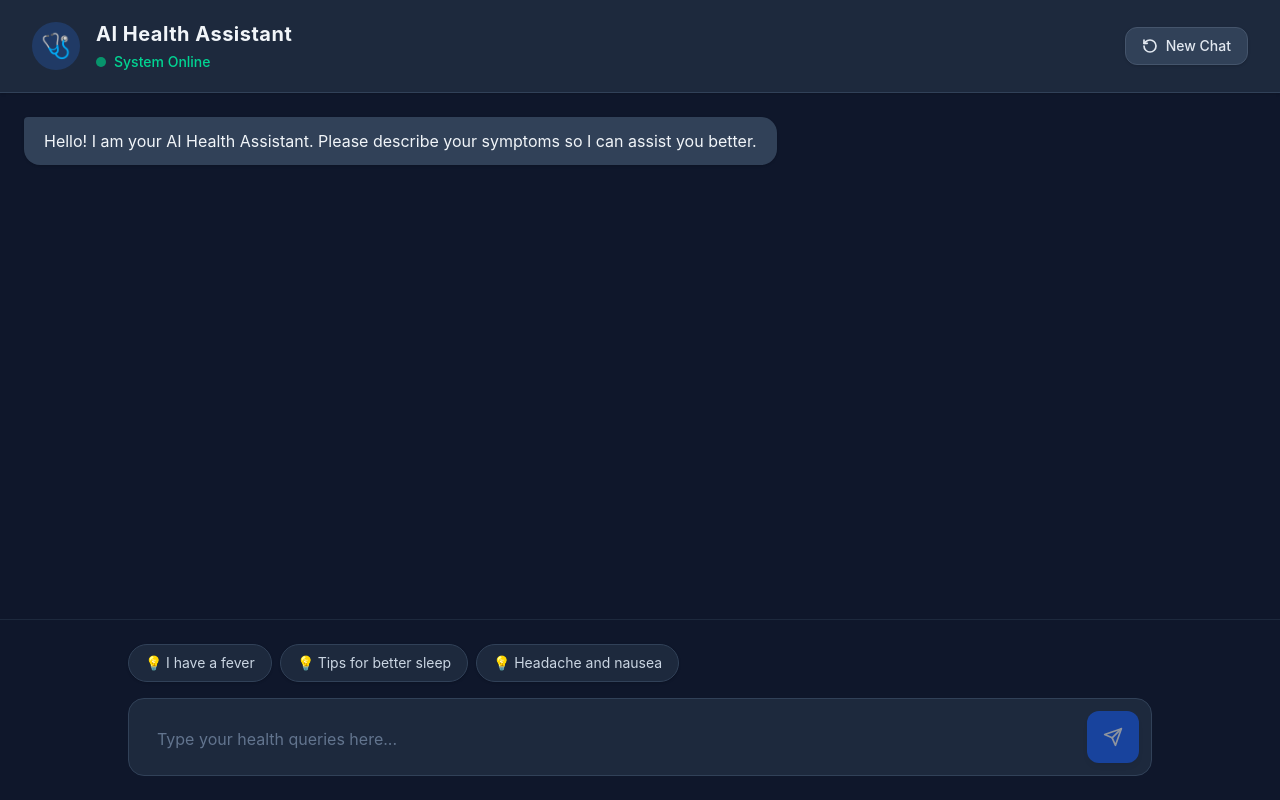
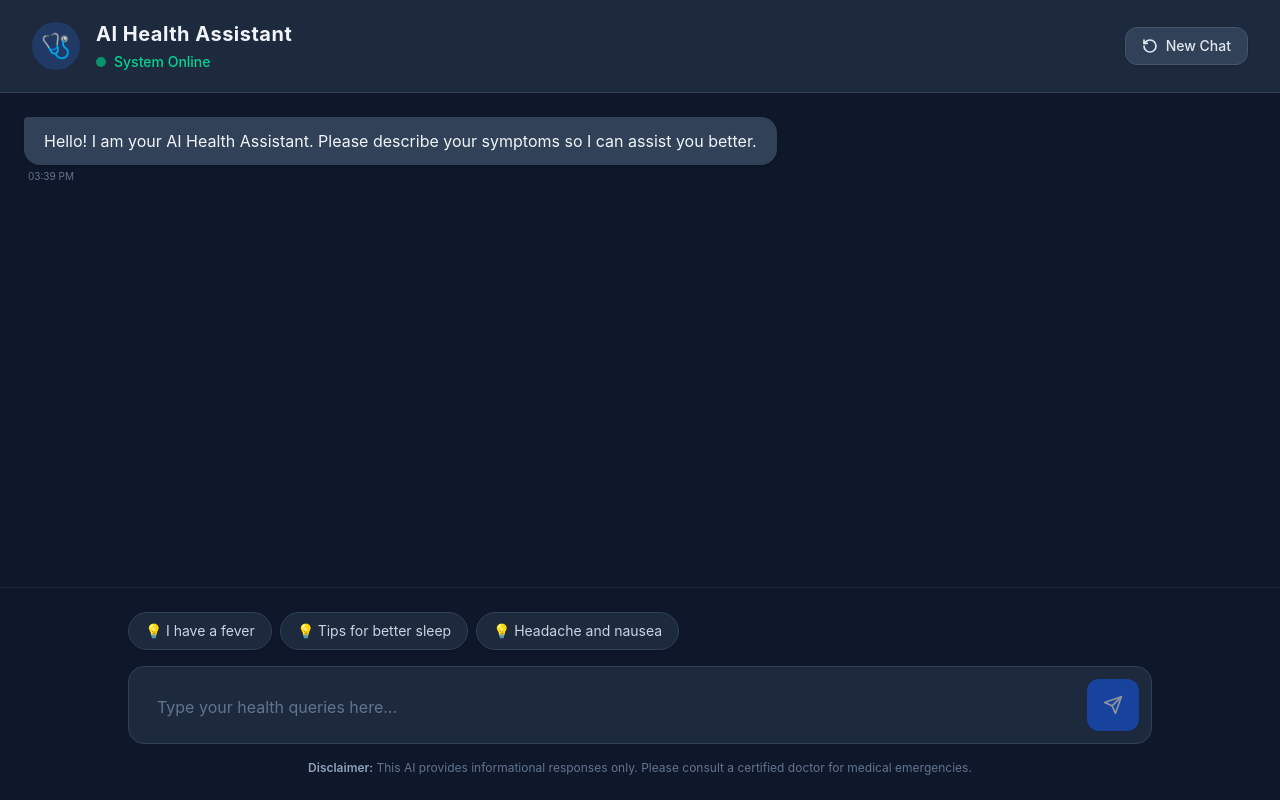
Before and after one commit to husenshai123/ai-health-assistant, a React (Vite) app: page / in a window 1280 px wide. Built offline with nearby package versions, Linux system fonts and the light colour scheme.

Commit message:
feat: added timestamps to chat messages for better tracking

```diff
--- a/src/components/HealthAssistant.jsx
+++ b/src/components/HealthAssistant.jsx
@@ -1,10 +1,19 @@
 import DiagnosticReport from './DiagnosticReport';
 import React, { useState, useRef, useEffect } from 'react';
 
+// Time format karne ka helper function (e.g., "10:45 AM")
+const formatTime = () => {
+  return new Date().toLocaleTimeString([], { hour: '2-digit', minute: '2-digit' });
+};
+
 const HealthAssistant = () => {
-  const defaultGreeting = { role: 'ai', text: 'Hello! I am your AI Health Assistant. Please describe your symptoms so I can assist you better.' };
+  // Greeting me time add kiya
+  const defaultGreeting = {
+    role: 'ai',
+    text: 'Hello! I am your AI Health Assistant. Please describe your symptoms so I can assist you better.',
+    time: formatTime()
+  };
 
-  // 1. Modified: Load chat history from LocalStorage (if available)
   const [messages, setMessages] = useState(() => {
     const savedMessages = localStorage.getItem('health_chat_history');
     return savedMessages ? JSON.parse(savedMessages) : [defaultGreeting];
@@ -15,19 +24,18 @@ const HealthAssistant = () => {
 
   const messagesEndRef = useRef(null);
 
-  // Scroll to bottom effect
   useEffect(() => {
     messagesEndRef.current?.scrollIntoView({ behavior: 'smooth' });
   }, [messages, isTyping]);
 
-  // 2. New: Auto-save messages to LocalStorage whenever chat updates
   useEffect(() => {
     localStorage.setItem('health_chat_history', JSON.stringify(messages));
   }, [messages]);
 
-  // 3. Modified: Clear chat from UI and LocalStorage both
   const handleClearChat = () => {
-    setMessages([defaultGreeting]);
+    // Clear karte waqt naya time generate hoga
+    const freshGreeting = { ...defaultGreeting, time: formatTime() };
+    setMessages([freshGreeting]);
     localStorage.removeItem('health_chat_history');
     setInputValue('');
   };
@@ -35,7 +43,8 @@ const HealthAssistant = () => {
   const handleSendMessage = async () => {
     if (!inputValue.trim()) return;
 
-    const newUserMessage = { role: 'user', text: inputValue };
+    // User message me time add kiya
+    const newUserMessage = { role: 'user', text: inputValue, time: formatTime() };
     setMessages((prevMessages) => [...prevMessages, newUserMessage]);
     setInputValue('');
     setIsTyping(true);
@@ -51,16 +60,18 @@ const HealthAssistant = () => {
 
         const data = await res.json();
 
+        // AI report me time add kiya
         setMessages((prevMessages) => [
             ...prevMessages,
-            { role: 'ai', isReport: true, reportData: data }
+            { role: 'ai', isReport: true, reportData: data, time: formatTime() }
         ]);
 
     } catch (error) {
         console.error("Error fetching AI response:", error);
+        // Error message me time add kiya
         setMessages((prevMessages) => [
             ...prevMessages,
-            { role: 'ai', text: "Sorry, I am facing some network issues right now." }
+            { role: 'ai', text: "Sorry, I am facing some network issues right now.", time: formatTime() }
         ]);
     } finally {
         setIsTyping(false);
@@ -85,7 +96,6 @@ const HealthAssistant = () => {
           </div>
         </div>
 
-        {/* New Chat Button */}
         <button
           onClick={handleClearChat}
           className="flex items-center gap-2 bg-slate-700 hover:bg-slate-600 text-slate-200 text-sm font-medium py-2 px-4 rounded-xl transition-colors border border-slate-600 shadow-sm"
@@ -102,7 +112,7 @@ const HealthAssistant = () => {
       {/* Chat Area */}
       <div className="flex-1 overflow-y-auto p-4 sm:p-6 space-y-6">
         {messages.map((msg, index) => (
-          <div key={index} className={`flex w-full ${msg.role === 'user' ? 'justify-end' : 'justify-start'}`}>
+          <div key={index} className={`flex flex-col w-full ${msg.role === 'user' ? 'items-end' : 'items-start'}`}>
 
             {/* Simple Text Messages */}
             {!msg.isReport && (
@@ -122,6 +132,13 @@ const HealthAssistant = () => {
               </div>
             )}
 
+            {/* Timestamp Display */}
+            {msg.time && (
+              <span className="text-[10px] text-slate-500 mt-1 px-1">
+                {msg.time}
+              </span>
+            )}
+
           </div>
         ))}
 
@@ -139,7 +156,7 @@ const HealthAssistant = () => {
         <div ref={messagesEndRef} className="h-1" />
       </div>
 
-      {/* Input Form Section (Chips moved inside here for better UI layout) */}
+      {/* Input Form Section */}
       <div className="p-4 sm:p-6 bg-slate-900 border-t border-slate-800 shrink-0">
 
         {/* Quick Suggestion Chips */}
@@ -178,6 +195,12 @@ const HealthAssistant = () => {
             </svg>
           </button>
         </div>
+
+        {/* Medical Disclaimer Footer */}
+        <div className="text-center mt-4 text-[10px] sm:text-xs text-slate-500 px-4">
+          <span className="font-semibold text-slate-400">Disclaimer:</span> This AI provides informational responses only. Please consult a certified doctor for medical emergencies.
+        </div>
+
       </div>
 
     </div>
```
